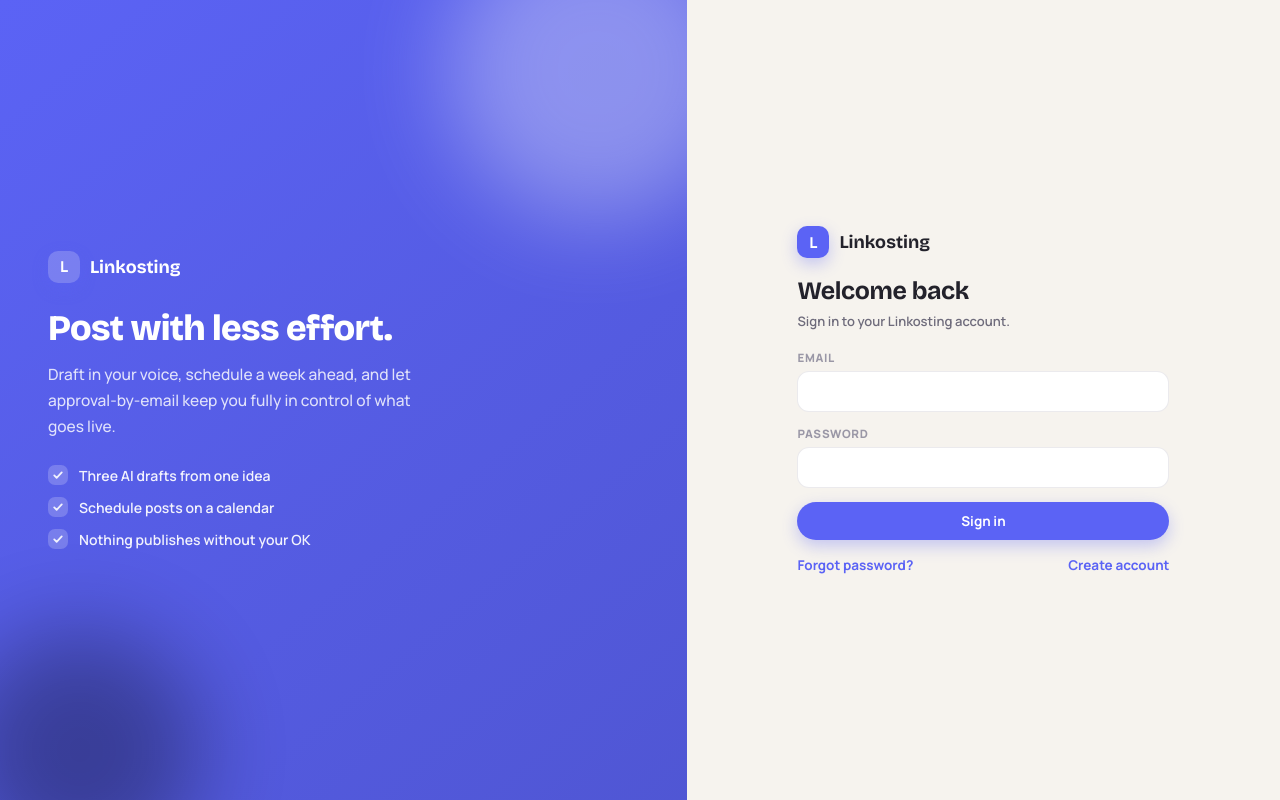
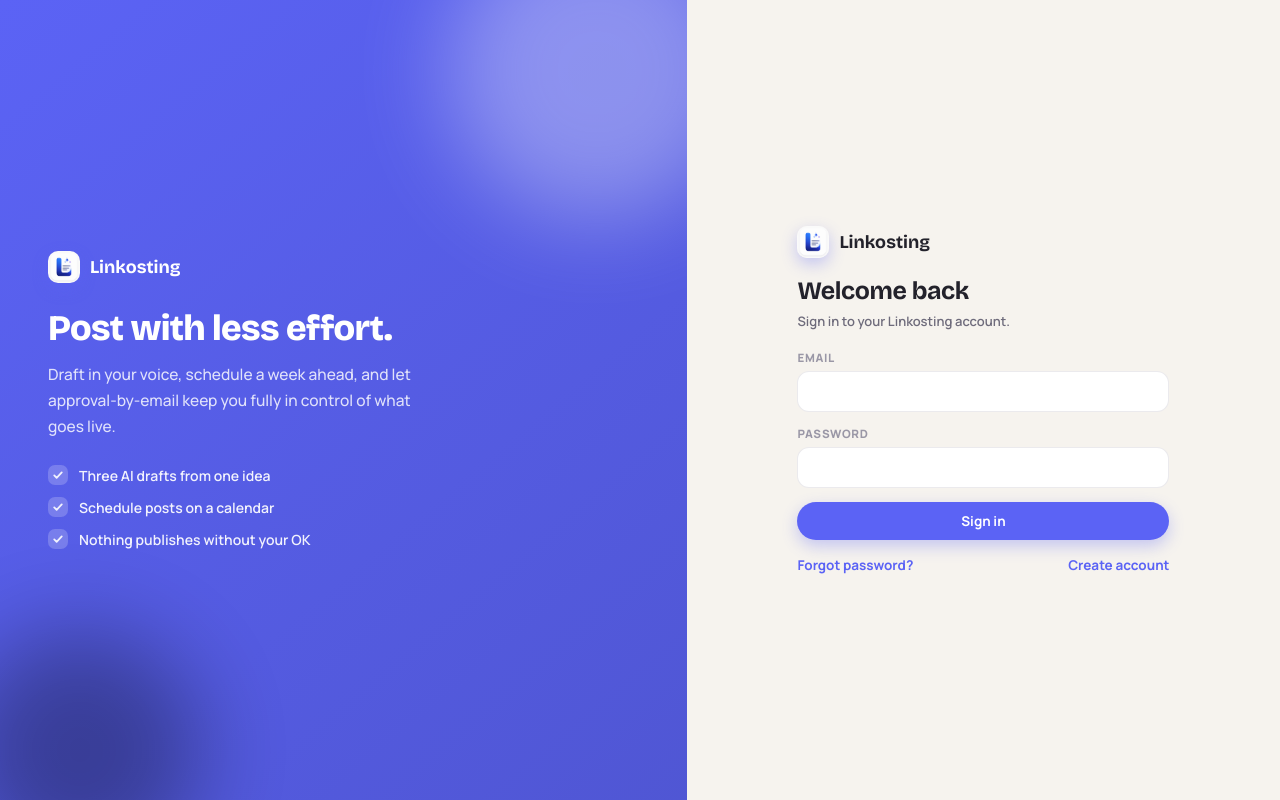
Before and after one commit to SyedFaizanJaved/linkosting-client, a React (Vite) app: page /login in a window 1280 px wide. Built offline with nearby package versions, Linux system fonts and the light colour scheme; no server answers.

Commit message:
feat: logo branding (favicon + image brand-mark)

```diff
--- a/index.html
+++ b/index.html
@@ -6,6 +6,7 @@
     <link rel="preconnect" href="https://fonts.googleapis.com" />
     <link rel="preconnect" href="https://fonts.gstatic.com" crossorigin="anonymous" />
     <link href="https://fonts.googleapis.com/css2?family=Bricolage+Grotesque:opsz,wght@12..96,500;12..96,600;12..96,700;12..96,800&family=Manrope:wght@400;500;600;700;800&display=swap" rel="stylesheet" />
+    <link rel="icon" type="image/png" href="/logo.png" />
     <title>Linkosting</title>
   </head>
   <body>
--- a/src/app/layout/Sidebar.jsx
+++ b/src/app/layout/Sidebar.jsx
@@ -13,7 +13,7 @@ export default function Sidebar({ linkedinConnected }) {
   return (
     <aside className="sidebar">
       <div className="brand" onClick={() => navigate('/')}>
-        <span className="brand-mark">L</span>
+        <img className="brand-mark" src="/logo.png" alt="Linkosting" />
         <span className="brand-name">Linkosting</span>
       </div>
       <nav className="nav">
--- a/src/features/auth/AuthLayout.jsx
+++ b/src/features/auth/AuthLayout.jsx
@@ -6,7 +6,7 @@ export default function AuthLayout({ title, subtitle, children }) {
         <span className="auth-orb" style={{ width: 240, height: 240, background: '#000', bottom: -70, left: -40 }} />
         <div className="auth-brand-inner">
           <div className="brand" style={{ padding: 0, cursor: 'default' }}>
-            <span className="brand-mark" style={{ background: 'rgba(255,255,255,.2)' }}>L</span>
+            <img className="brand-mark" src="/logo.png" alt="Linkosting" />
             <span className="brand-name">Linkosting</span>
           </div>
           <h2>Post with less effort.</h2>
@@ -21,7 +21,7 @@ export default function AuthLayout({ title, subtitle, children }) {
       <div className="auth-form-side">
         <div className="auth-card screen">
           <div className="brand" style={{ padding: '0 0 18px', cursor: 'default', justifyContent: 'flex-start' }}>
-            <span className="brand-mark">L</span>
+            <img className="brand-mark" src="/logo.png" alt="Linkosting" />
             <span className="brand-name">Linkosting</span>
           </div>
           <h1>{title}</h1>
--- a/src/features/onboarding/Onboarding.jsx
+++ b/src/features/onboarding/Onboarding.jsx
@@ -68,7 +68,7 @@ export default function Onboarding() {
   return (
     <div className="login-wrap screen" style={{ maxWidth: 480 }}>
       <div className="brand" style={{ justifyContent: 'center' }}>
-        <span className="brand-mark">L</span><span className="brand-name">Linkosting</span>
+        <img className="brand-mark" src="/logo.png" alt="Linkosting" /><span className="brand-name">Linkosting</span>
       </div>
       <div className="card">
         <p className="faint" style={{ fontSize: 12, fontWeight: 800, margin: '0 0 10px' }}>STEP {step + 1} OF 3</p>
--- a/src/styles/components.css
+++ b/src/styles/components.css
@@ -3,9 +3,8 @@
 .sidebar { width: 238px; flex: none; display: flex; flex-direction: column;
   padding: 24px 16px 18px; position: sticky; top: 0; height: 100vh; }
 .brand { display: flex; align-items: center; gap: 10px; padding: 2px 10px 22px; cursor: pointer; }
-.brand-mark { width: 32px; height: 32px; border-radius: 10px; background: var(--accent);
-  display: flex; align-items: center; justify-content: center; box-shadow: var(--accSh);
-  color: #fff; font-weight: 800; font-size: 15px; }
+.brand-mark { width: 32px; height: 32px; border-radius: 10px; object-fit: cover;
+  box-shadow: var(--accSh); display: block; }
 .brand-name { font-family: 'Bricolage Grotesque', sans-serif; font-weight: 700; font-size: 18px; }
 .nav { display: flex; flex-direction: column; gap: 3px; }
 .nav-item { display: flex; align-items: center; gap: 10px; padding: 9px 10px; border-radius: 11px;
```
Also changed, not shown: public/logo.png (added).
